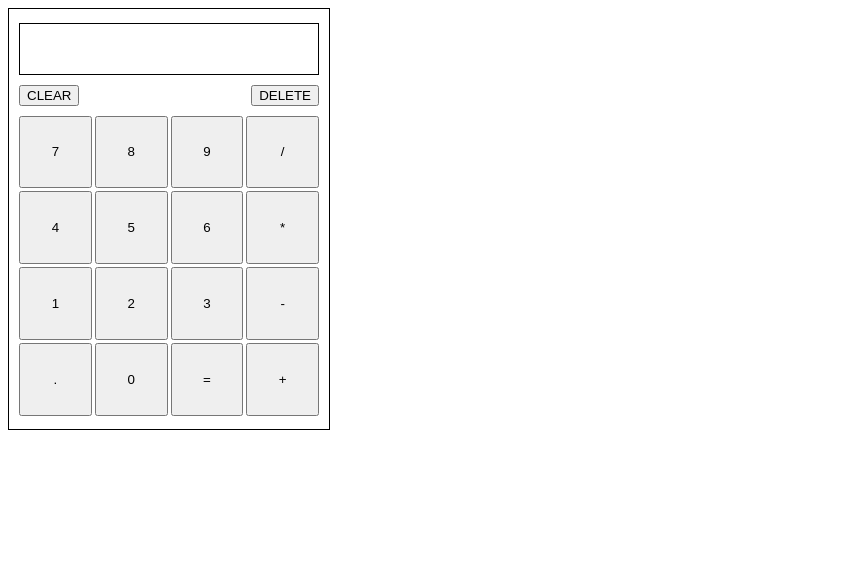
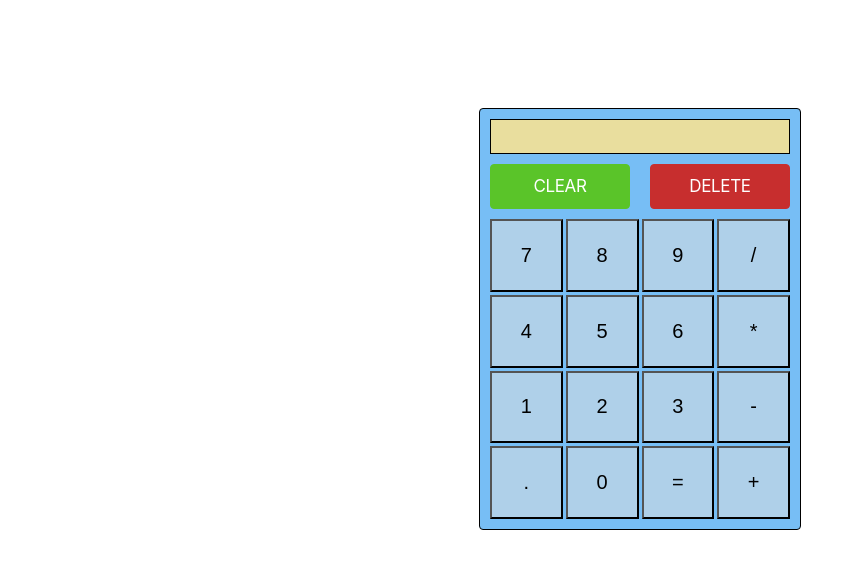
Before and after one commit to Bluesman98/calculator, a plain HTML site: page index.html in a window 1280 px wide. Shown: the whole page, without its empty margins (0-856 px from the left). Drawn offline with Linux system fonts and the light colour scheme.

Commit message:
add css to make the calculator look better

```diff
--- a/index.html
+++ b/index.html
@@ -12,8 +12,8 @@
     <div class = "calculator">
         <div class = "display"></div>
         <div class = "cd">
-            <button class="clear">CLEAR</button>
-            <button class="delete">DELETE</button>
+            <button  id="clear"class="clear button-15">CLEAR</button>
+            <button id="del" class="delete button-15">DELETE</button>
         </div>
         <div class = "numbers">
             <button>7</button>
--- a/script.js
+++ b/script.js
@@ -7,12 +7,11 @@ clear.addEventListener('click',e =>{
 })
 
 let lastChar;
-let proceed=0;
 
 const del = document.querySelector('.delete');
 del.addEventListener('click',e =>{
     let string = disp.textContent.trim();
-    if (isDigit(string[string.length-1])===true) {
+    if (isDigit(string[string.length-1])===true ) {
         disp.textContent = disp.textContent.slice(0, -3);
     }
     else  disp.textContent = disp.textContent.slice(0, -1);
@@ -25,7 +24,8 @@ btn.addEventListener('click',e =>{
 
     if (isDigit(lastChar) == true){
         matrix = disp.textContent.split(' ');
-        if(matrix.length == 3){
+
+        if(matrix.length == 3 ){
             console.log(disp.textContent);
             if (lastChar == '=') {
                 disp.textContent = doMath(disp.textContent)
@@ -50,17 +50,19 @@ function doMath(string){
    let matrix = string.split(' ');
     switch (matrix[1]){
         case '+':
-            console.log(Number(matrix[0]) + Number(matrix[2]));
-            return Number(matrix[0]) + Number(matrix[2]);
+            return  Number(matrix[0]) + Number(matrix[2]);
         case '-':
-            console.log(Number(matrix[0]) - Number(matrix[2]));
             return Number(matrix[0]) - Number(matrix[2]);
         case '*':
-            console.log(Number(matrix[0]) * Number(matrix[2]));
             return Number(matrix[0]) * Number(matrix[2]);
         case '/':
-            console.log(Number(matrix[0]) / Number(matrix[2]));
+            if( Number(matrix[2]) != 0) {
             return Number(matrix[0]) / Number(matrix[2]);
+            }
+            else return "ERROR";
+        case '=':
+            console.log(matrix[0]);
+            return Number(matrix[0]);
     }
 
 }
--- a/style.css
+++ b/style.css
@@ -1,3 +1,9 @@
+body {
+    padding-top: 100px;
+    display: flex;
+    justify-content: center;
+    align-items: center;
+}
 .calculator{
     display: flex;
     flex-direction: column;
@@ -8,12 +14,20 @@
     border-width: thin;
     gap: 10px;
     justify-content: center;
+    border-radius: 4px;
+    background-color: #77bef5;
 }
 
 .display{
+    display: flex;
     border-style: solid;
     border-width: thin;
     height: 50px;
+    background-color: rgb(233, 222, 158);
+    font-size: 25px;
+    align-items: center;
+    justify-content: flex-end;
+
 }
 .numbers{
     display: grid;
@@ -23,7 +37,74 @@
 }
 
 .cd{
-    display:  flex;
-    gap: 10px;
-    justify-content: space-between;
+    display: grid;
+    grid-template-columns:3fr 3fr;
+    gap: 20px;
+
 }
+
+#del{
+    background-color: rgb(199, 46, 46);
+    background-image: none;
+    border: 1px solid rgb(199, 46, 46);
+}
+
+#clear{
+    background-color: rgb(90, 196, 41);
+    background-image: none;
+    border: 1px solid rgb(90, 196, 41);
+    height: 45px;
+}
+
+/* CSS */
+.button-15 {
+  background-image: linear-gradient(#42A1EC, #0070C9);
+  border: 1px solid #0077CC;
+  border-radius: 4px;
+  box-sizing: border-box;
+  color: #FFFFFF;
+  cursor: pointer;
+  direction: ltr;
+  display: block;
+  font-family: "SF Pro Text","SF Pro Icons","AOS Icons","Helvetica Neue",Helvetica,Arial,sans-serif;
+  font-size: 17px;
+  font-weight: 400;
+  letter-spacing: -.022em;
+  line-height: 1.47059;
+  min-width: 30px;
+  overflow: visible;
+  padding: 4px 15px;
+  text-align: center;
+  vertical-align: baseline;
+  user-select: none;
+  -webkit-user-select: none;
+  touch-action: manipulation;
+  white-space: nowrap;
+}
+
+.button-15:disabled {
+  cursor: default;
+  opacity: .3;
+}
+
+.button-15:hover {
+  background-image: linear-gradient(#51A9EE, #147BCD);
+  border-color: #1482D0;
+  text-decoration: none;
+}
+
+.button-15:active {
+  background-image: linear-gradient(#3D94D9, #0067B9);
+  border-color: #006DBC;
+  outline: none;
+}
+
+.button-15:focus {
+  box-shadow: rgba(131, 192, 253, 0.5) 0 0 0 3px;
+  outline: none;
+}
+
+.numbers button {
+    background-color: #afd0e9;
+    font-size: 20px;
+}
```
